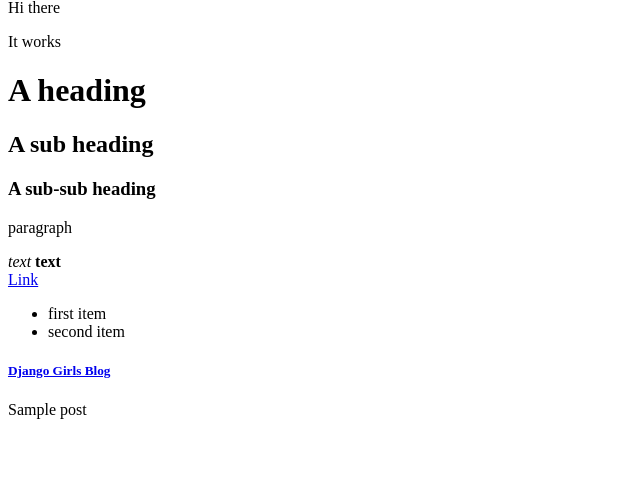
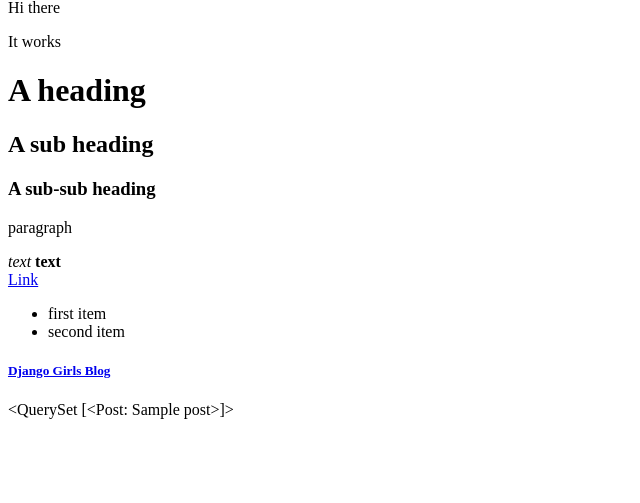
Before and after one commit to Shrutipandya/f-1-blog, a Django app: template blog/templates/blog/post_list.html in a window 1280 px wide. Shown: the part 17-520 px from the top of the page, without its empty margins (0-640 px from the left). Run offline with Django 3.2, Linux system fonts and the light colour scheme; the template is opened without the code that fills it: values that come from a table or form of the project are taken from there, others are empty; tables that the repository leaves empty hold one stand-in row (values such as "Sample post").

Commit message:
Changed the HTML for the site.

```diff
--- a/blog/templates/blog/post_list.html
+++ b/blog/templates/blog/post_list.html
@@ -23,7 +23,7 @@
       <h5><a href="#">Django Girls Blog</a></h5>
 
     </div>
-    {{ Post }}
+    {{ posts }}
 
   </body>
 </html>
--- a/blog/views.py
+++ b/blog/views.py
@@ -5,4 +5,4 @@ from django.utils import timezone
 # Create your views here.
 def post_list(request):
     Post.objects.filter(published_date__lte=timezone.now()).order_by('published_date')
-    return render(request, 'blog/post_list.html',{'post':posts})
+    return render(request, 'blog/post_list.html',{'post':post})
```
